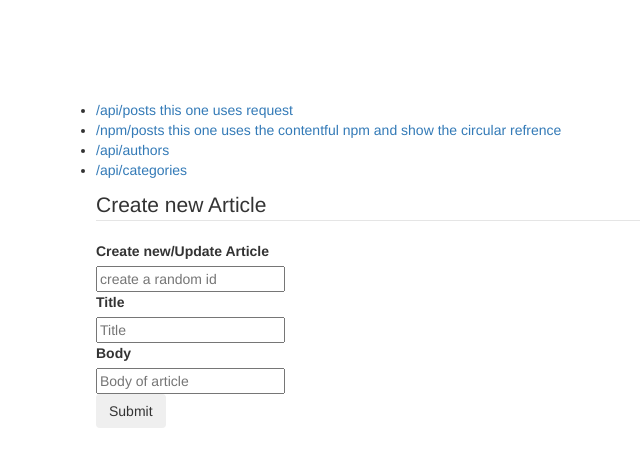
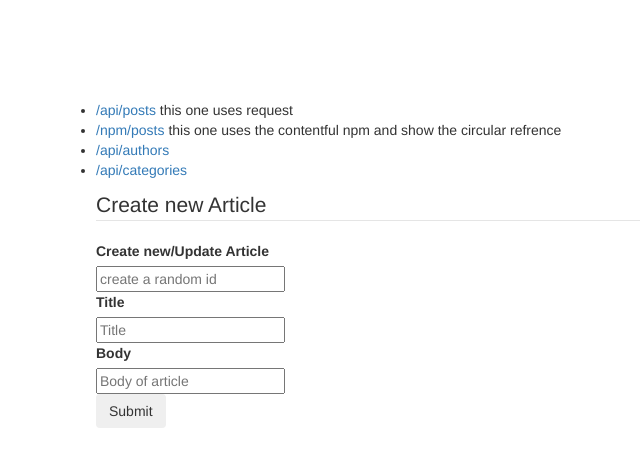
Before and after one commit to kbowerma/contentful-request, a website: page index.html in a window 1280 px wide. Shown: the whole page, without its empty margins (44-684 px from the left). Drawn offline with nearby package versions, Linux system fonts and the light colour scheme.

Commit message:
update index page

```diff
--- a/index.html
+++ b/index.html
@@ -12,8 +12,8 @@
 
 
   <ul>
-    <li><a href="/api/posts">/api/posts this one uses request</a></li>
-    <li><a href="/npm/posts">/npm/posts this one uses the contentful npm and show the circular refrence</a></li>
+    <li><a href="/api/posts">/api/posts </a>this one uses request</li>
+    <li><a href="/npm/posts">/npm/posts </a>this one uses the contentful npm and show the circular refrence</li>
     <li><a href="/api/authors">/api/authors</a></li>
     <li><a href="/api/categories">/api/categories</a></li>
 
```
